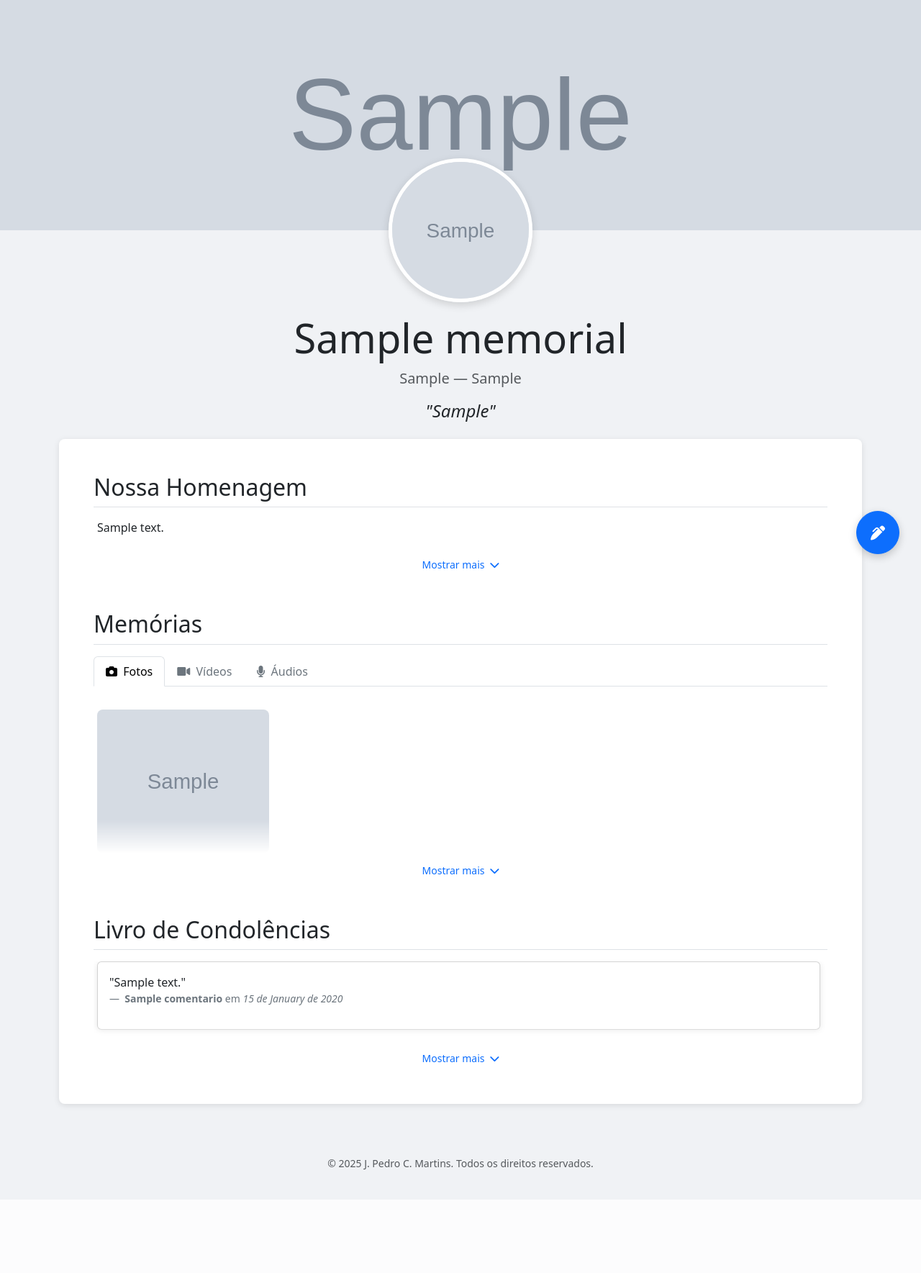
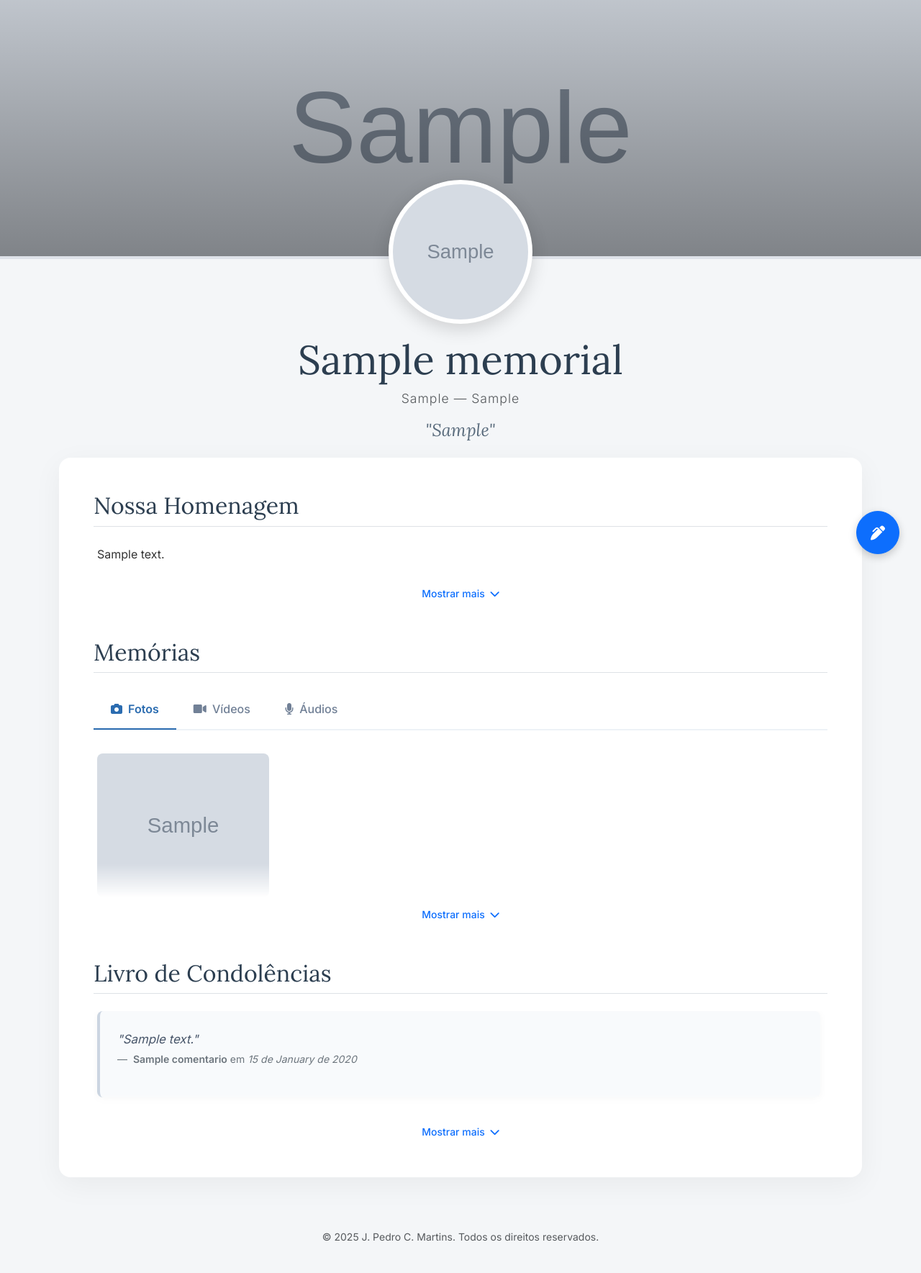
Before and after one commit to JPedroCMartins/memorial, a Flask app: page /m/# in a window 1280 px wide. Shown: the whole page at 72% size. Before the commit the page ends 1626 px from the top, so only its background shows below. Run offline with Flask 3, Linux system fonts and the light colour scheme; a user stored in the database is signed in; tables that the repository leaves empty hold one stand-in row (values such as "Sample post"); grey boxes marked "Sample" are stand-in pictures.

Commit message:
style: Refina o design do memorial público com tipografia e estilos modernos
Co-authored-by: aider (gemini/gemini-3-pro-preview) <aider@aider.chat>

```diff
--- a/app/static/css/memorial_publicado.css
+++ b/app/static/css/memorial_publicado.css
@@ -1,47 +1,89 @@
 body {
-    background-color: #f0f2f5;
-    /* Um cinza muito claro e suave */
+    background-color: #f4f6f8;
+    font-family: 'Inter', sans-serif;
+    color: #333;
+}
+
+.title-font {
+    font-family: 'Lora', serif;
+    color: #2c3e50;
+}
+
+.quote-font {
+    font-family: 'Lora', serif;
+    color: #5a6c7d;
+}
+
+.date-font {
+    letter-spacing: 1px;
+    font-size: 1.1rem;
 }
 
 /* --- Seção do Banner (Hero) --- */
 .memorial-banner {
-    height: 40vh;
+    height: 45vh;
     background-size: cover;
     background-position: center;
     position: relative;
+    border-bottom: 4px solid rgba(255, 255, 255, 0.2);
+}
+
+.memorial-banner::after {
+    content: '';
+    position: absolute;
+    top: 0; left: 0; right: 0; bottom: 0;
+    background: linear-gradient(to bottom, rgba(0,0,0,0.1) 0%, rgba(0,0,0,0.4) 100%);
 }
 
 .memorial-header {
     position: relative;
-    margin-top: -100px;
-    /* Puxa a seção do nome para cima */
+    margin-top: -110px;
+    z-index: 2;
 }
 
 .memorial-profile-pic {
     width: 200px;
     height: 200px;
     border-radius: 50%;
-    border: 5px solid white;
-    box-shadow: 0 4px 12px rgba(0, 0, 0, 0.15);
+    border: 6px solid #fff;
+    box-shadow: 0 8px 24px rgba(0, 0, 0, 0.15);
     object-fit: cover;
+    background-color: #fff;
 }
 
 /* --- Conteúdo Principal --- */
 .memorial-main-content {
-    background-color: white;
-    border-radius: 0.5rem;
-    box-shadow: 0 2px 8px rgba(0, 0, 0, 0.1);
+    background-color: #ffffff;
+    border-radius: 1rem;
+    box-shadow: 0 10px 40px rgba(0, 0, 0, 0.05);
+    line-height: 1.8;
 }
 
 /* --- Abas de Mídia --- */
+.nav-tabs {
+    border-bottom: 2px solid #edf2f7;
+}
+
 .nav-tabs .nav-link {
-    color: #6c757d;
+    color: #718096;
+    border: none;
+    border-bottom: 2px solid transparent;
+    padding: 0.75rem 1.5rem;
+    font-weight: 500;
+    transition: all 0.3s ease;
+}
+
+.nav-tabs .nav-link:hover {
+    color: #2d3748;
+    border-color: transparent;
 }
 
 .nav-tabs .nav-link.active {
-    color: #000;
-    border-color: #dee2e6 #dee2e6 #fff;
-    font-weight: 500;
+    color: #2b6cb0;
+    border: none;
+    border-bottom: 2px solid #2b6cb0;
+    background-color: transparent;
+    font-weight: 600;
 }
 
 /* Ajustes no Gallery-Item */
@@ -169,17 +211,27 @@ body {
 }
 
 .card-comentario {
-    /* Adiciona a transição suave para o efeito */
     transition: transform 0.3s ease, box-shadow 0.3s ease;
+    box-shadow: 0 2px 12px rgba(0, 0, 0, 0.04);
+    border: none;
+    border-left: 4px solid #cbd5e1;
+    border-radius: 0.5rem;
+    background-color: #f8fafc;
+    margin-bottom: 1.5rem !important;
+}
 
-    /* Define uma sombra padrão um pouco mais visível que a do Bootstrap */
-    box-shadow: 0 2px 8px rgba(0, 0, 0, 0.1);
+.card-comentario .card-body {
+    padding: 1.5rem;
+}
+
+.card-comentario .card-text {
+    font-size: 1.05rem;
+    color: #475569;
+    font-style: italic;
 }
 
 .card-comentario:hover {
-    /* "Levanta" o card 5px ao passar o mouse */
-    transform: translateY(-5px);
-
-    /* Aumenta a sombra para dar a sensação de "flutuação" */
-    box-shadow: 0 8px 20px rgba(0, 0, 0, 0.15);
+    transform: translateY(-3px);
+    box-shadow: 0 8px 24px rgba(0, 0, 0, 0.08);
+    border-left-color: #94a3b8;
 }
--- a/app/templates/memorial_publico.html
+++ b/app/templates/memorial_publico.html
@@ -7,6 +7,9 @@
     <title>Memorial de {{ memorial.nome }}</title>
     <link href="https://cdn.jsdelivr.net/npm/bootstrap@5.3.2/dist/css/bootstrap.min.css" rel="stylesheet">
     <link href="https://cdnjs.cloudflare.com/ajax/libs/font-awesome/6.0.0-beta3/css/all.min.css" rel="stylesheet">
+    <link rel="preconnect" href="https://fonts.googleapis.com">
+    <link rel="preconnect" href="https://fonts.gstatic.com" crossorigin>
+    <link href="https://fonts.googleapis.com/css2?family=Inter:wght@300;400;500;600&family=Lora:ital,wght@0,400;0,500;0,600;1,400&display=swap" rel="stylesheet">
     <link href="{{ url_for('static', filename='css/memorial_publicado.css') }}" rel="stylesheet">
 </head>
 
@@ -23,16 +26,16 @@
         <div class="memorial-header text-center">
             <img src="{{ url_for('memorial.uploaded_file', memorial_id=memorial.id, filename=memorial.logo_filename) }}"
                 alt="Foto de {{ memorial.nome }}" class="memorial-profile-pic">
-            <h1 class="mt-3 display-4 fw-light">{{ memorial.nome }}</h1>
-            <p class="lead text-muted">{{ memorial.nascimento | formatadata }} — {{ memorial.falecimento | formatadata
+            <h1 class="mt-3 display-4 title-font">{{ memorial.nome }}</h1>
+            <p class="lead text-muted date-font">{{ memorial.nascimento | formatadata }} — {{ memorial.falecimento | formatadata
                 }}</p>
-            <h4 class="fw-normal fst-italic mt-3">"{{ memorial.frase_efeito }}"</h4>
+            <h4 class="fw-normal fst-italic mt-3 quote-font">"{{ memorial.frase_efeito }}"</h4>
         </div>
 
         <main class="memorial-main-content p-4 p-md-5 mt-4">
 
             <section class="biography mb-5">
-                <h2 class="fw-light border-bottom pb-2 mb-3">Nossa Homenagem</h2>
+                <h2 class="fw-light border-bottom pb-2 mb-4 title-font">Nossa Homenagem</h2>
 
                 <div class="bio-scroll-wrapper" id="bioWrapper">
                     <p style="white-space: pre-wrap; text-align: justify;">{{ memorial.biografia }}</p>
@@ -45,7 +48,7 @@
             </section>
 
             <section class="media-gallery">
-                <h2 class="fw-light border-bottom pb-2 mb-3">Memórias</h2>
+                <h2 class="fw-light border-bottom pb-2 mb-4 title-font">Memórias</h2>
                 <ul class="nav nav-tabs" id="mediaTab" role="tablist">
                     <li class="nav-item" role="presentation">
                         <button class="nav-link active" id="fotos-tab" data-bs-toggle="tab" data-bs-target="#fotos"
@@ -148,7 +151,7 @@
             </section>
 
             <section class="comments-section mt-5">
-                <h2 class="fw-light border-bottom pb-2 mb-3">Livro de Condolências</h2>
+                <h2 class="fw-light border-bottom pb-2 mb-4 title-font">Livro de Condolências</h2>
 
                 <div class="comments-scroll-wrapper" id="commentsWrapper">
 
```
